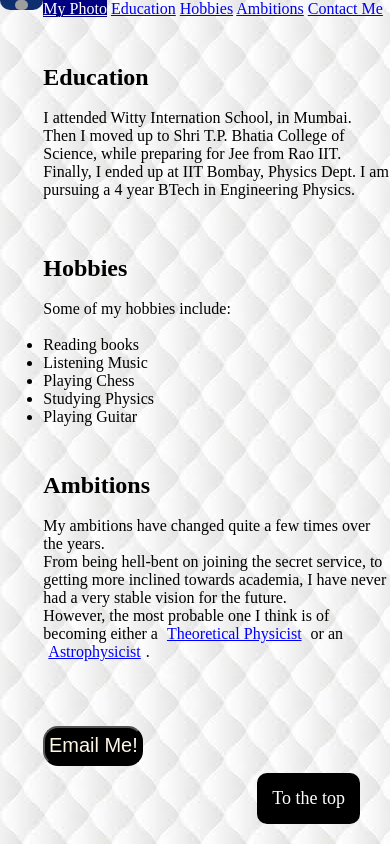
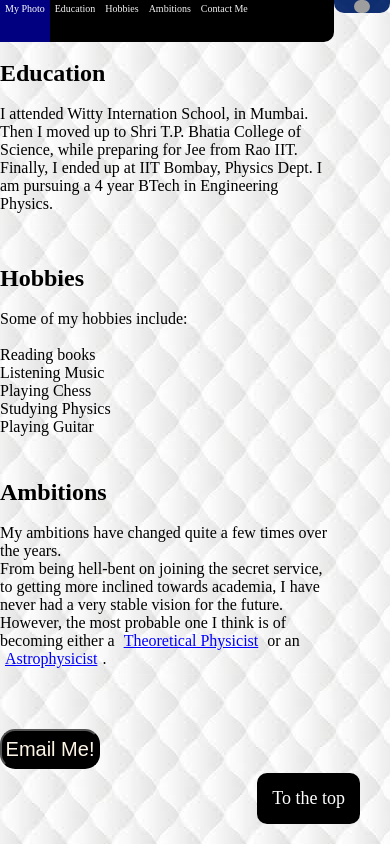
Before and after one commit to Janak-Ruia/190260038_WEB_DEV, a plain HTML site: page index.html in a window 390 px wide. Drawn offline with Linux system fonts and the light colour scheme; grey boxes are pictures that could not be loaded.

Commit message:
Assignment week 2

```diff
--- a/style2.css
+++ b/style2.css
@@ -6,17 +6,7 @@
 html{
     scroll-behavior: smooth;
 }
-body{
-    background-image: url("image.jpg");
-    height: 100vh;
-    display: grid;
-    grid-template-columns: 1fr 8fr;
-    grid-template-areas: "nav photo"
-    ". ed"
-    ". hobby"
-    ". ambition"
-    ". contact";
-}
+
 .wiki_link a:link{
     color: blue;
 }
@@ -49,6 +39,17 @@ body{
     background-color: #555; /* Add a dark-grey background on hover */
   }
 @media (min-width: 700px){
+    body{
+        background-image: url("image.jpg");
+        height: 100vh;
+        display: grid;
+        grid-template-columns: 1fr 8fr;
+        grid-template-areas: "nav photo"
+        ". ed"
+        ". hobby"
+        ". ambition"
+        ". contact";
+    }
     #nav{
         display: flex;
         flex-direction: column;
@@ -66,6 +67,67 @@ body{
         font-size: 17px;
     }
 }
+@media (max-width: 870px){
+    body{
+        background-image: url("image.jpg");
+        height: 100vh;
+        display: grid;
+        grid-template-columns: 4fr 1fr;
+        grid-template-areas: "nav photo "
+        "ed ."
+        "hobby ."
+        "ambition ."
+        "contact .";
+    }
+    #nav{
+        display: flex;
+        flex-direction: row;
+        grid-area: nav;
+        background-color: black;
+        border-radius: 0px 0px 10px 0px;
+        overflow: auto;
+    }
+    #nav a {
+        display: block;
+        float: left;
+        color: #f2f2f2;
+        text-align: center;
+        padding: 14px 12px;
+        text-decoration: none;
+        font-size: 15px;
+    }
+}
+@media (max-width: 570px){
+    body{
+        background-image: url("image.jpg");
+        height: 100vh;
+        display: grid;
+        grid-template-columns: 6fr 1fr;
+        grid-template-areas: "nav photo "
+        "ed ."
+        "hobby ."
+        "ambition ."
+        "contact .";
+    }
+    #nav{
+        display: flex;
+        flex-direction: row;
+        grid-area: nav;
+        background-color: black;
+        border-radius: 0px 0px 10px 0px;
+        overflow: auto;
+    }
+    #nav a {
+        display: block;
+        float: left;
+        color: #f2f2f2;
+        text-align: center;
+        padding: 3px 5px;
+        text-decoration: none;
+        font-size: 10px;
+    }
+}
+
 
 
 #nav a:hover {
```
